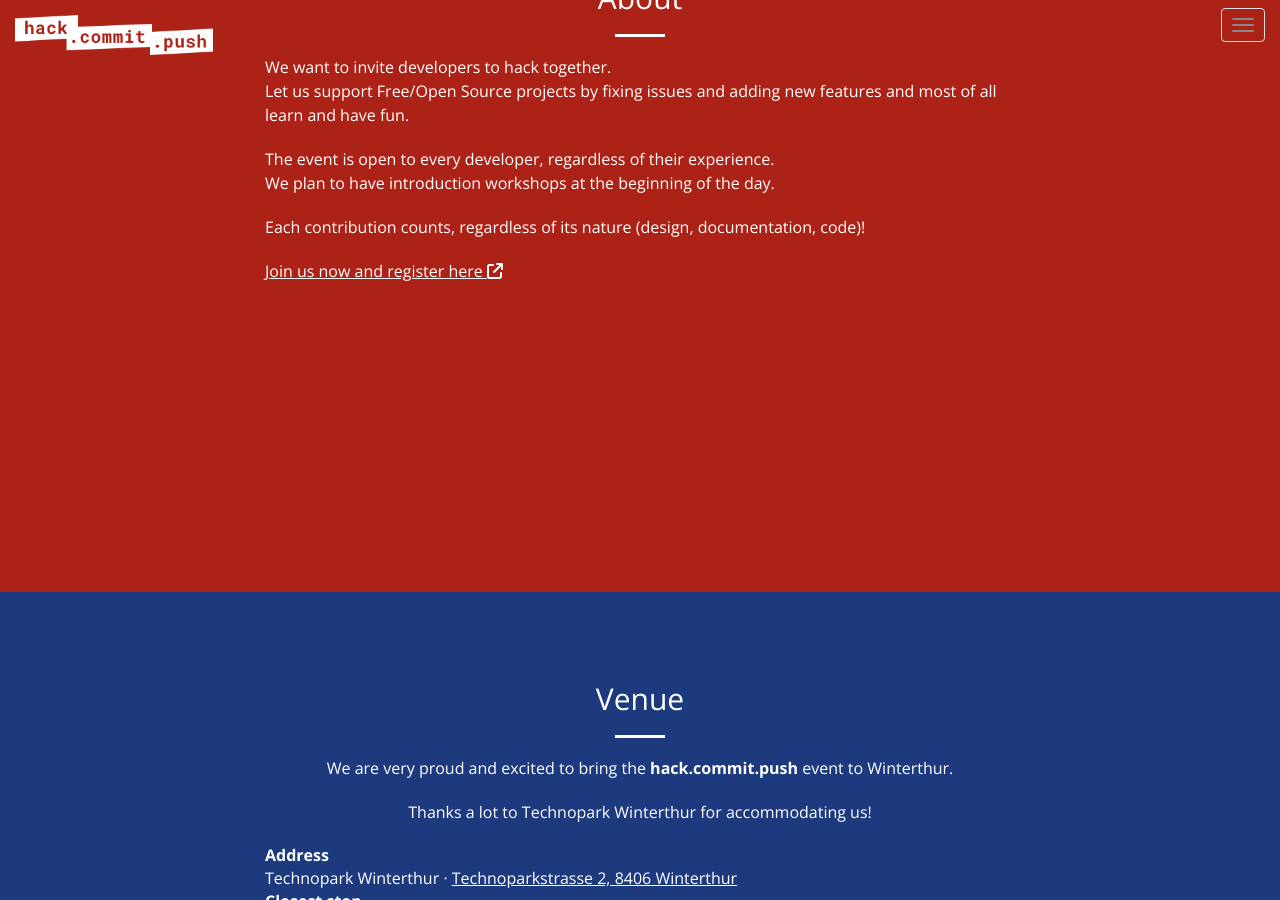
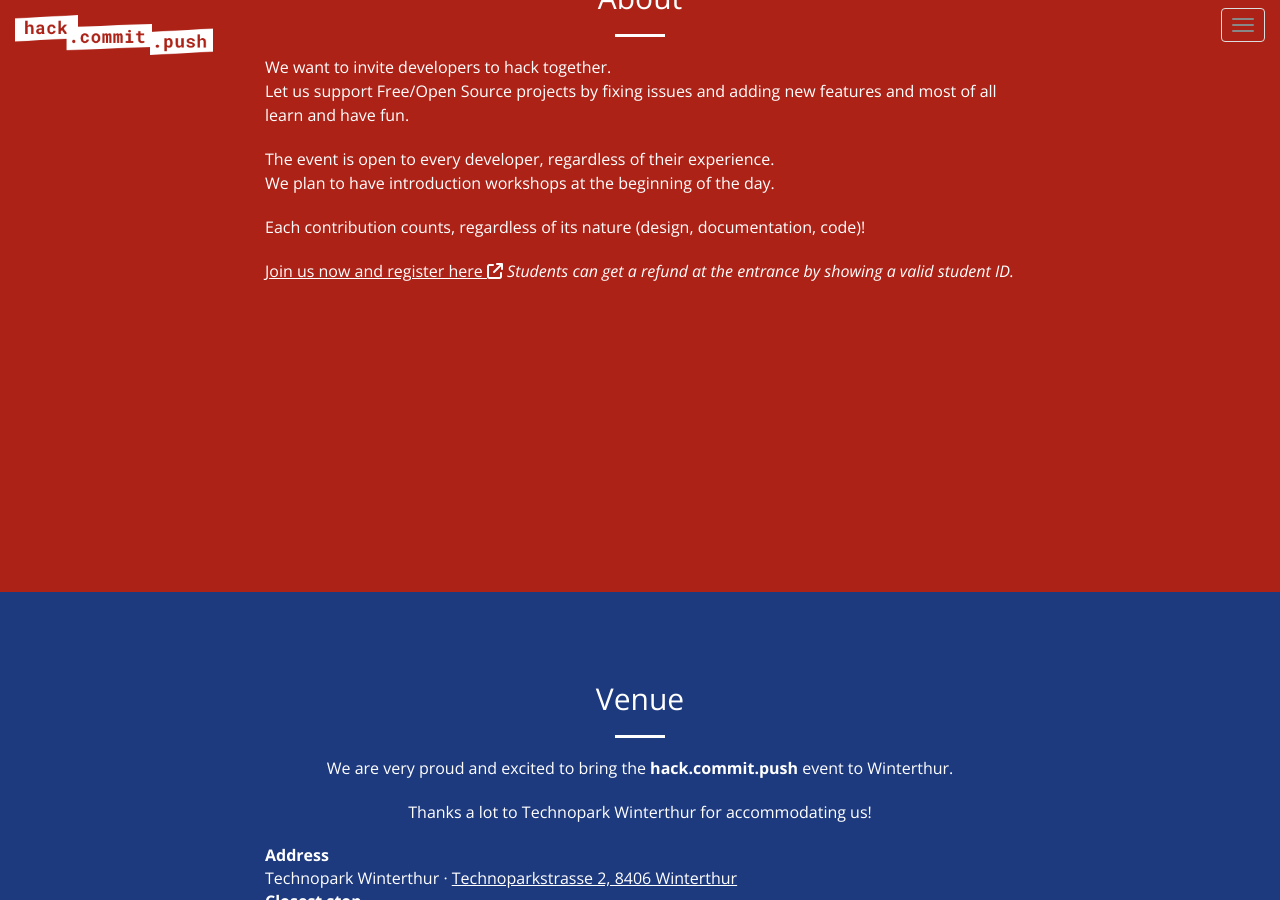
Before and after one commit to hack-commit-push/winterthur2025, a Jekyll site: the page built from index.html, in a window 1280 px wide and 900 px high, scrolled down 1208 px. Built offline with Jekyll 4.4.1, drawn with Linux system fonts in a browser that asks for light colours.

Commit message:
student refund
updated the info about refund of the student tickets.

```diff
--- a/_includes/about.html
+++ b/_includes/about.html
@@ -23,6 +23,7 @@
                 {% if site.registration_link %}
                     <p class="text-left">
                         <a rel="noopener" target="_blank" href="{{site.registration_link}}">Join us now and register here <i class="fa fa-external-link" aria-hidden="true"></i></a>
+                        <i>Students can get a refund at the entrance by showing a valid student ID.</i>
                     </p>
                 {% endif %}
             </div>
```
